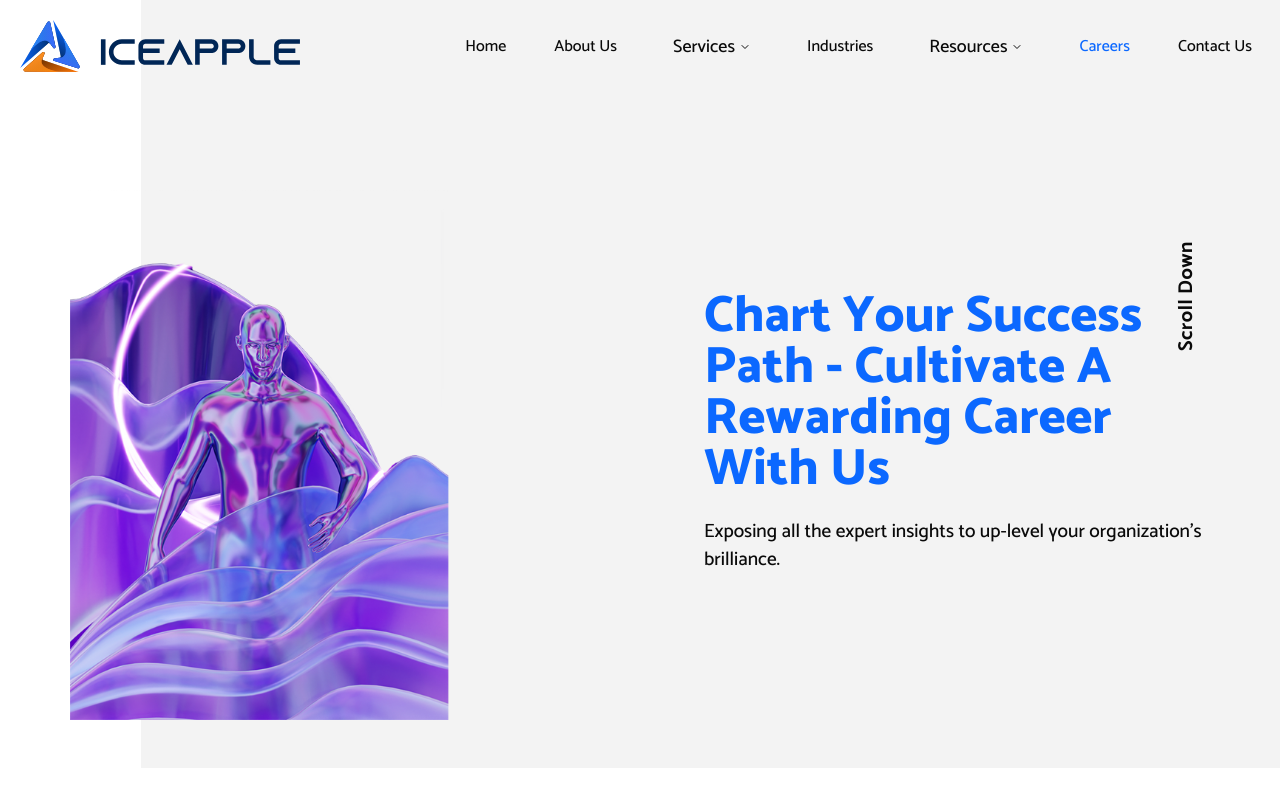
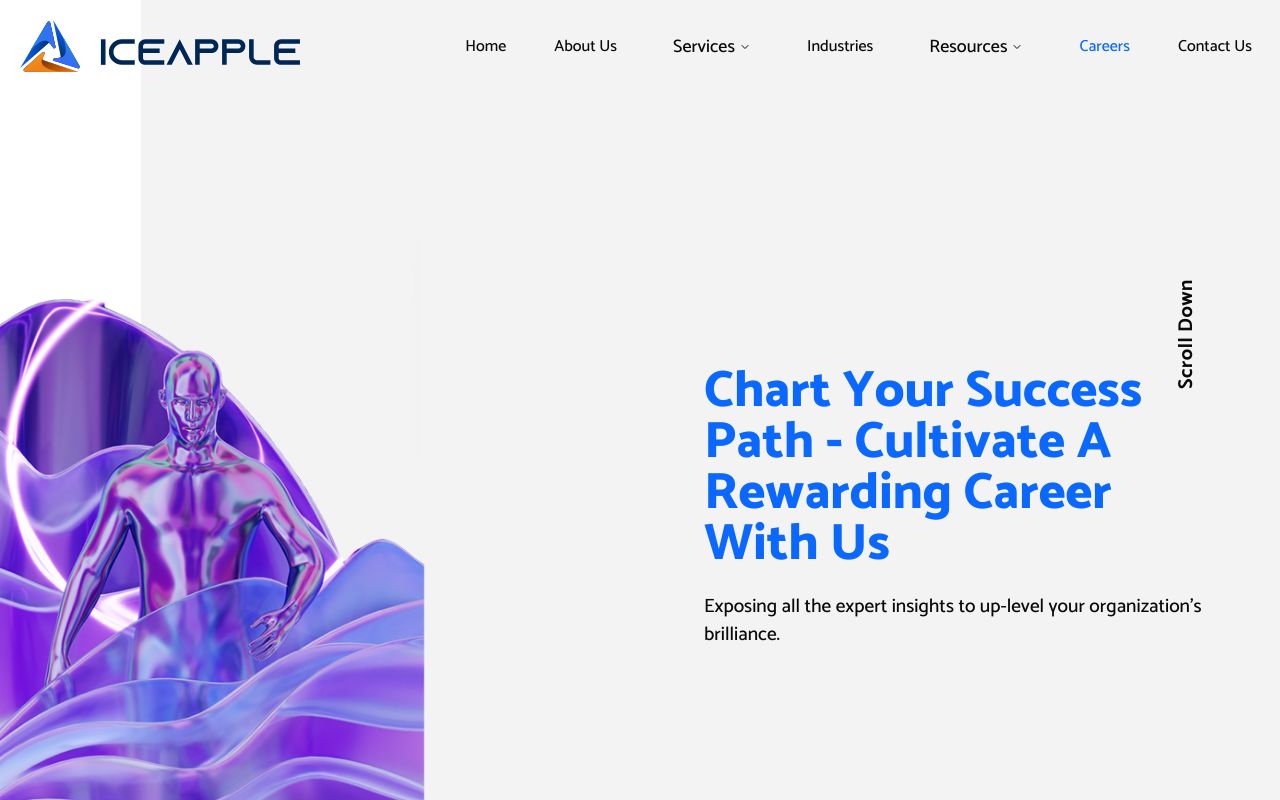
Before and after one commit to ThirstyNeuronsTeam/iceapple-website, a Next.js app: page /careers in a window 1280 px wide. Shown: the top 800 px of the page. Built offline with nearby package versions, Linux system fonts and the light colour scheme.

Commit message:
bug-fixes

```diff
--- a/data/home-page/home-page.json
+++ b/data/home-page/home-page.json
@@ -136,7 +136,7 @@
       "cardTitle": "",
       "cardDescription": " Seize the opportunity to sculpt a rewarding career and shape your future with us",
       "btnText": "Join us",
-      "btnUrl": "",
+      "btnUrl": "/careers",
       "info": [
         {
           "cardImage": "/assets/general/home-page/boundless-possibilities.webp",
--- a/src/app/resources/case-studies/[id]/page.tsx
+++ b/src/app/resources/case-studies/[id]/page.tsx
@@ -55,10 +55,13 @@ export default async function CaseStudyDetailedPage({ params }: { params: Promis
   const raw = fs.readFileSync(p, "utf8");
   const content: CaseStudyContent = JSON.parse(raw);
 
+  // Filter out the current case study from the related case studies
+  const relatedCaseStudies = content2.caseStudyGrid?.data.filter(study => study.id !== id) || [];
+
   return (
     <section>
       <CaseStudyHero {...content.heroSection} />
-      <CaseStudyDetailedSection dataSection={content.details} dataCaseStudy={content2.caseStudyGrid?.data} />
+      <CaseStudyDetailedSection dataSection={content.details} dataCaseStudy={relatedCaseStudies} />
     </section>
   );
 }
--- a/src/components/about-us/our-team/index.tsx
+++ b/src/components/about-us/our-team/index.tsx
@@ -100,7 +100,7 @@ const OurTeamSection: React.FC<ourTeamProps> = ({
           </div>
           <div className="flex flex-col sm:items-center xl:flex-row w-full xl:justify-between mt-10">
             <div className="w-full sm:w-xl xl:max-w-xl font-inter relative flex justify-end xl:justify-center mt-25 sm:mt-30 xl:mt-0">
-              <div className="bg-[rgba(245,245,245,0.8)] pt-4 sm:pt-8 xl:pt-14 pb-4 sm:pb-12 xl:pb-17 px-8 sm:px-10 w-4/5 max-w-xs sm:max-w-lg xl:max-w-xs">
+              <div className="bg-[rgba(245,245,245,0.8)] pt-4 sm:pt-8 xl:pt-14 pb-4 sm:pb-12 xl:pb-17 px-8 sm:px-10 w-4/5 max-w-xs sm:max-w-lg xl:max-w-xs mt-3">
                 <h5 className="text-base sm:text-3xl font-bold tracking-[3px]">
                   {teamTwo.name}
                 </h5>
--- a/src/components/common/hero-section/index.tsx
+++ b/src/components/common/hero-section/index.tsx
@@ -42,12 +42,12 @@ const HeroSection: React.FC<HeadingSectionProps> = ({
             />
 
           {/* Image Section */}
-          <div className="relative w-full h-[300px] sm:h-[600px] flex justify-center sm:justify-start -mt-20 sm:mt-0">
+          <div className="relative w-full h-[380px] sm:h-[750px] flex justify-start -mt-20 sm:mt-0 -ml-6 sm:-ml-12">
           <Image
               src={url}
               alt=""
               fill
-              className="object-contain object-center rounded-xl"
+              className="object-contain object-left rounded-xl"
               priority
             />
           </div>
--- a/src/components/common/our-career-form/index.tsx
+++ b/src/components/common/our-career-form/index.tsx
@@ -123,7 +123,7 @@ const OurCareerFormSection: React.FC<CareerFormProps> = ({
   return (
     <article className="relative py-20 after:content-[''] after:absolute after:top-[10%] sm:after:top-0 after:bottom-0 after:right-0 after:bg-[#F3F3F3] after:w-full sm:after:w-[75vw] z-0 after:-z-10">
       {/* Image */}
-      <div className="absolute top-0 sm:top-[30%] sm:left-0 right-0 w-[55vw] sm:w-[25vw] h-[300px] sm:h-[600px]">
+      <div className="absolute top-0 sm:top-[30%] sm:left-0 right-5 sm:right-0 w-[55vw] sm:w-[25vw] h-[300px] sm:h-[600px]">
         <Image fill src={image} alt="" className="object-cover" />
       </div>
 
--- a/src/components/common/our-enquiry-form/index.tsx
+++ b/src/components/common/our-enquiry-form/index.tsx
@@ -108,7 +108,7 @@ const OurEnquiryFormSection: React.FC<EnquiryProps> = ({
   return (
     <article className="relative py-20 after:content-[''] after:absolute after:top-[10%] sm:after:top-0 after:bottom-0 after:right-0 after:bg-[#F3F3F3] after:w-full sm:after:w-[75vw] z-0 after:-z-10">
       {/* Image */}
-      <div className="absolute top-0 sm:top-[30%] sm:left-0 right-0 w-[55vw] sm:w-[25vw] h-[300px] sm:h-[600px]">
+      <div className="absolute top-0 sm:top-[30%] sm:left-0 right-5 sm:right-0 w-[55vw] sm:w-[25vw] h-[300px] sm:h-[600px]">
         <Image fill src={image} alt="" className="object-cover" />
       </div>
 
```
